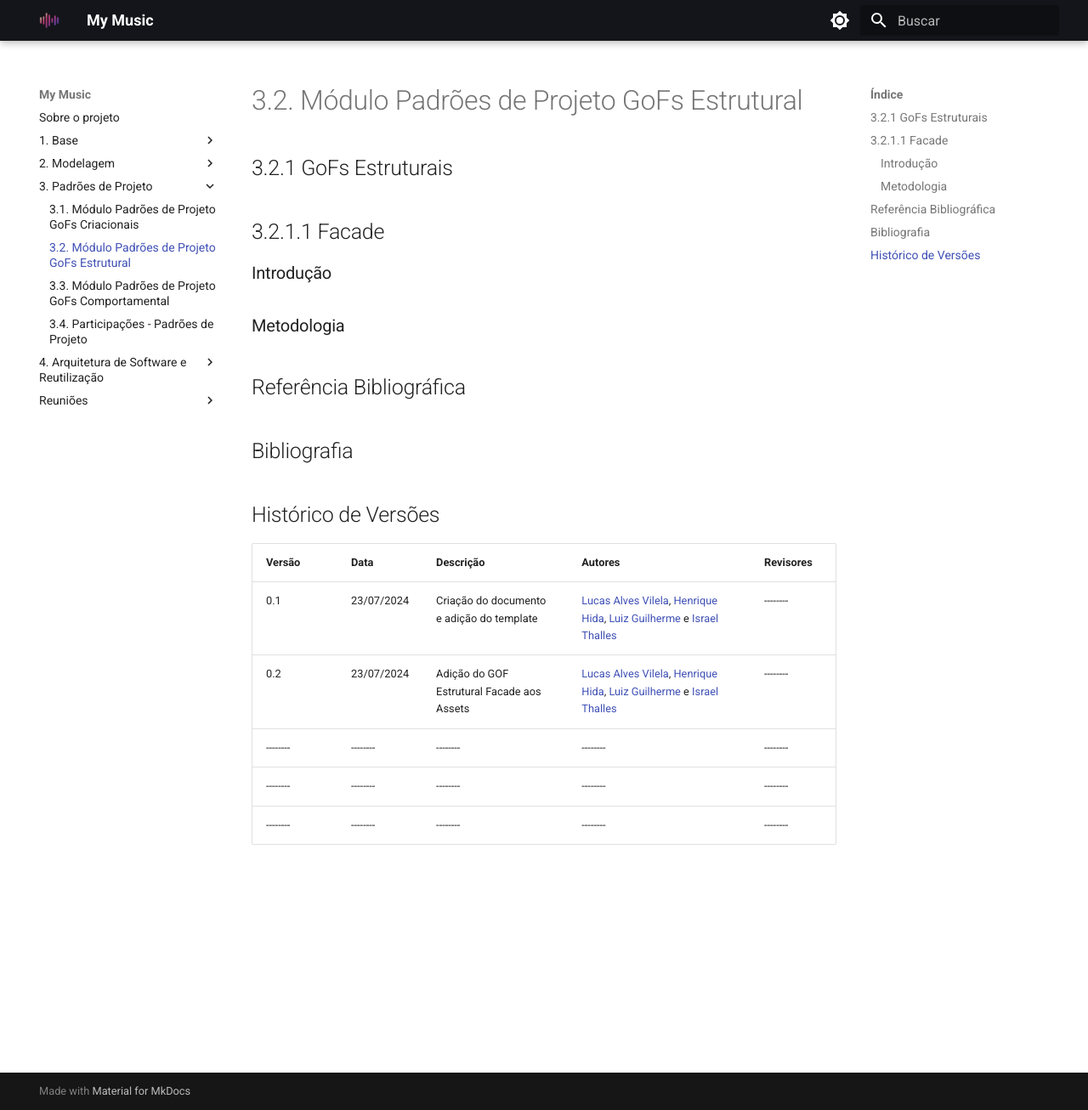
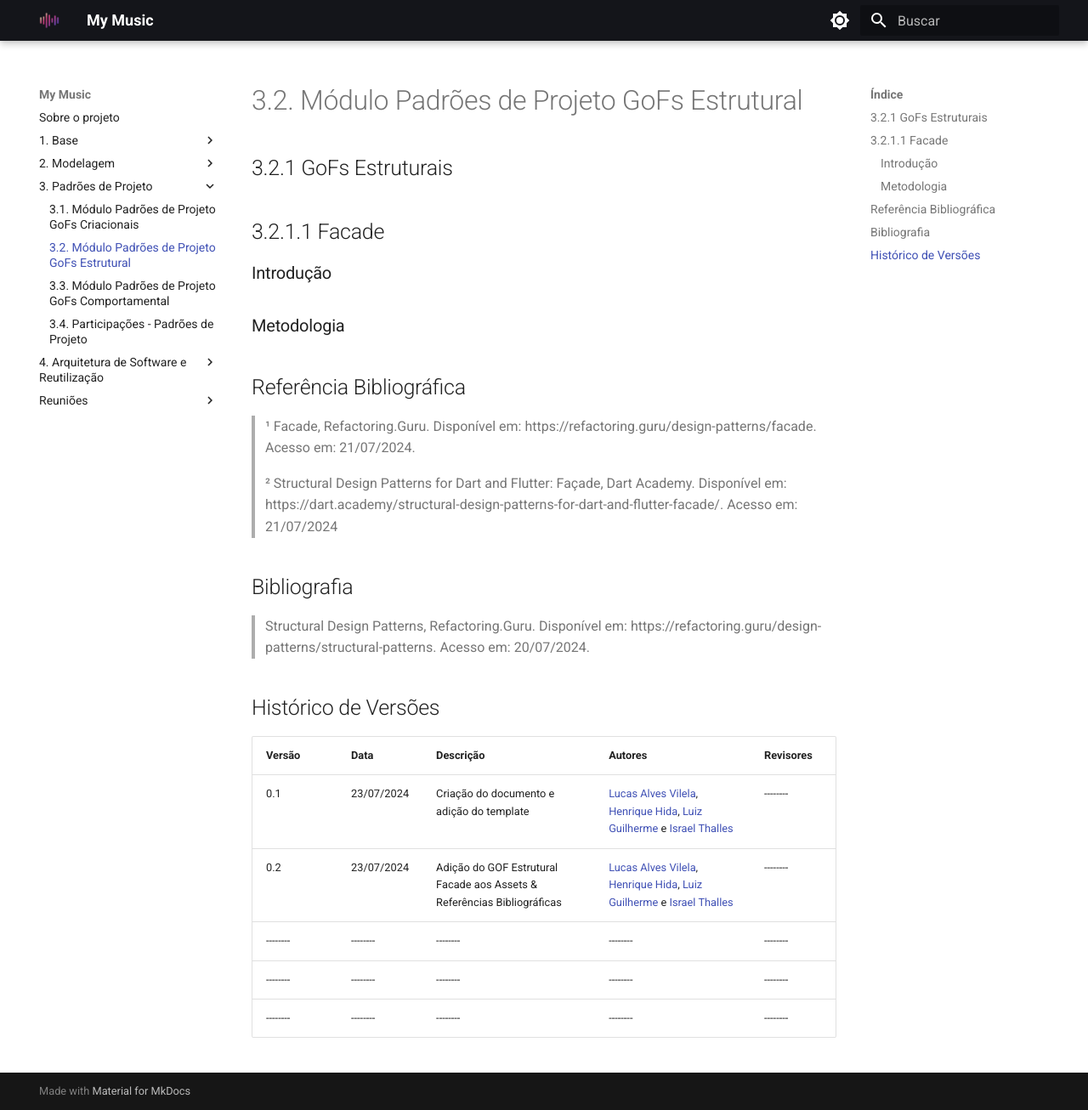
Before and after one commit to UnBArqDsw2024-1/2024.1_G2_My_Music, an MkDocs documentation site: the page built from docs/PadroesDeProjeto/GoFsEstruturais.md, in a window 1280 px wide and 1306 px high. Shown: the whole window at 85% size. Built offline with MkDocs 1.6.1 and Material for MkDocs 9.7.7, drawn with Linux system fonts in a browser that asks for light colours.

Commit message:
Adição de referências bibliográficas
Co-Authored-By: Henrique Hida <78568172+HenriqueHida@users.noreply.github.com>
Co-Authored-By: Israel Thalles <73364666+IsraelThalles@users.noreply.github.com>
Co-Authored-By: Luiz Pettengill <44177946+LuizPettengill@users.noreply.github.com>

```diff
--- a/docs/PadroesDeProjeto/GoFsEstruturais.md
+++ b/docs/PadroesDeProjeto/GoFsEstruturais.md
@@ -6,15 +6,20 @@
 ### Metodologia
 
 ## Referência Bibliográfica
+> ¹ Facade, Refactoring.Guru. Disponível em: https://refactoring.guru/design-patterns/facade. Acesso em: 21/07/2024.
+
+> ² Structural Design Patterns for Dart and Flutter: Façade, Dart Academy. Disponível em: https://dart.academy/structural-design-patterns-for-dart-and-flutter-facade/. Acesso em: 21/07/2024
+
 
 ## Bibliografia
+> Structural Design Patterns, Refactoring.Guru. Disponível em: https://refactoring.guru/design-patterns/structural-patterns. Acesso em: 20/07/2024.
 
 ## Histórico de Versões
 
 | Versão | Data       | Descrição                                               | Autores                        | Revisores |
 | ------ | ---------- | ------------------------------------------------------- | ------------------------------ | --------- |
 | 0.1    | 23/07/2024 | Criação do documento e adição do template |  [Lucas Alves Vilela](https://github.com/Lucas-AV), [Henrique Hida](https://github.com/HenriqueHida), [Luiz Guilherme](https://github.com/luizpettengill) e [Israel Thalles](https://github.com/IsraelThalles) | -------- |
-| 0.2 | 23/07/2024 | Adição do GOF Estrutural Facade aos Assets |  [Lucas Alves Vilela](https://github.com/Lucas-AV), [Henrique Hida](https://github.com/HenriqueHida), [Luiz Guilherme](https://github.com/luizpettengill) e [Israel Thalles](https://github.com/IsraelThalles) | -------- |
+| 0.2 | 23/07/2024 | Adição do GOF Estrutural Facade aos Assets & Referências Bibliográficas |  [Lucas Alves Vilela](https://github.com/Lucas-AV), [Henrique Hida](https://github.com/HenriqueHida), [Luiz Guilherme](https://github.com/luizpettengill) e [Israel Thalles](https://github.com/IsraelThalles) | -------- |
 | -------- | -------- | -------- |  -------- | -------- |
 | -------- | -------- | -------- |  -------- | -------- |
 | -------- | -------- | -------- |  -------- | -------- |
```
